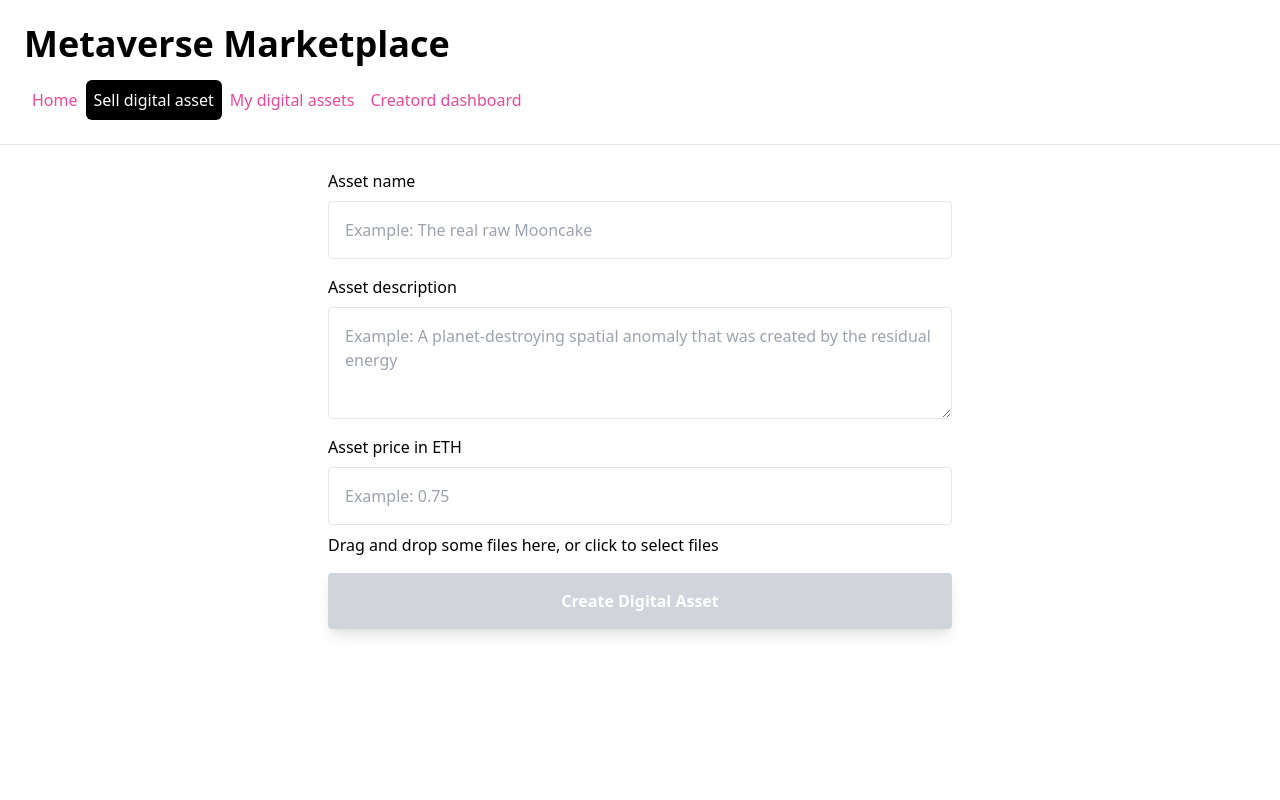
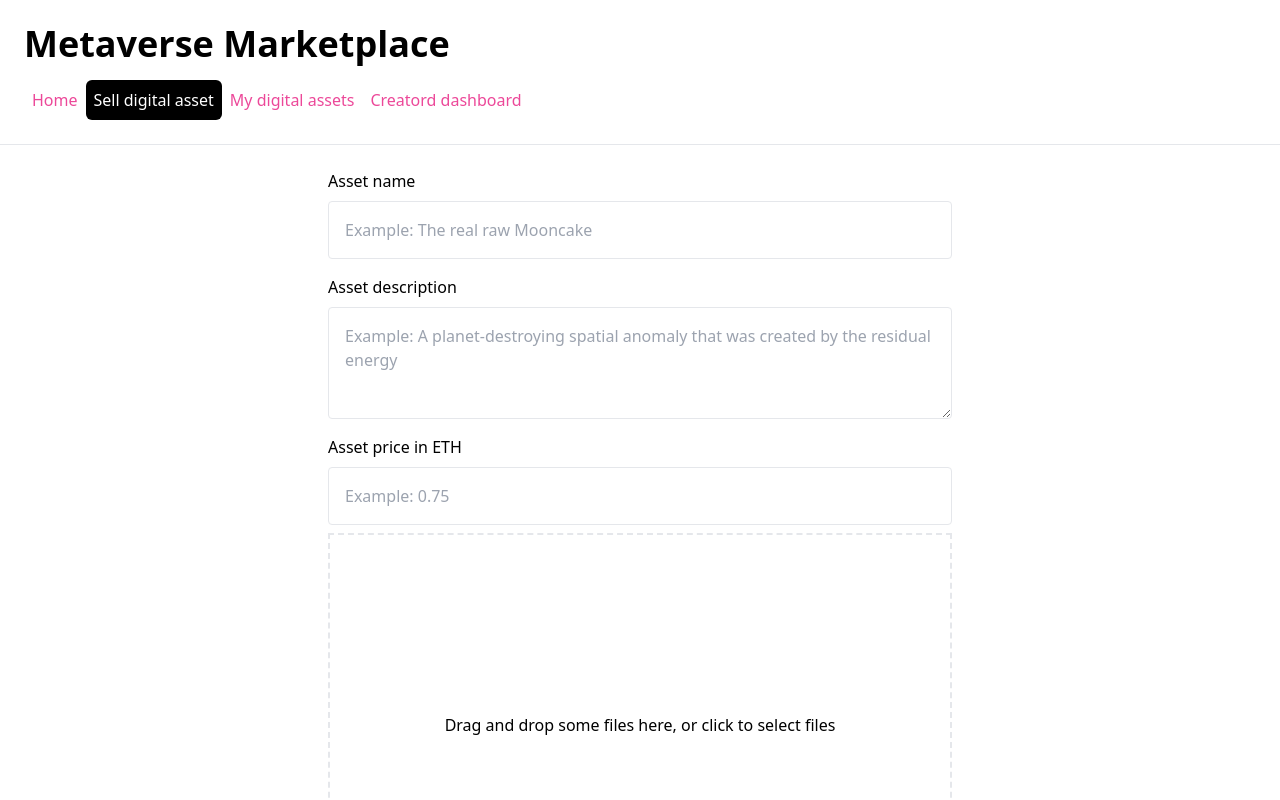
Before and after one commit to jason-full-stack/nft-marketplace, a Next.js app: page /create-item in a window 1280 px wide. Shown: the top 800 px of the page. Built offline with nearby package versions, Linux system fonts and the light colour scheme; what ipfs-http-client would draw is missing.

Commit message:
created image upload preview

```diff
--- a/components/shared/ImageUpload/ImageUpload.js
+++ b/components/shared/ImageUpload/ImageUpload.js
@@ -3,11 +3,14 @@ import { useDropzone } from "react-dropzone";
 
 import PropTypes from "prop-types";
 
+import ImageUploadPreview from "./ImageUploadPreview";
+
 const propTypes = {
-  onSetUploadedImage: PropTypes.func.isRequired,
+  onSetUploadedImages: PropTypes.func.isRequired,
+  ipfsUrl: PropTypes.string.isRequired,
 };
 
-const ImageUpload = ({ onSetUploadedImage }) => {
+const ImageUpload = ({ onSetUploadedImages, ipfsUrl }) => {
   /**
    * Handle on drop file for react-dropzone
    * Creates new file instance without path
@@ -19,25 +22,33 @@ const ImageUpload = ({ onSetUploadedImage }) => {
         const parsedFiles = acceptedFiles.map(
           (file) => new File([file], file.name)
         );
-        onSetUploadedImage(parsedFiles);
+        onSetUploadedImages(parsedFiles);
       }
     },
-    [onSetUploadedImage]
+    [onSetUploadedImages]
   );
 
   const { getRootProps, getInputProps, isDragActive } = useDropzone({
     onDrop,
     multiple: false,
+    accept: "image/jpeg, image/png",
   });
 
+  const getDropMessage = isDragActive ? (
+    <p>Drop the files here ...</p>
+  ) : (
+    <p>Drag and drop some files here, or click to select files</p>
+  );
+
   return (
-    <div {...getRootProps()}>
+    <div
+      {...getRootProps()}
+      className={`border-dashed border-2 h-96 flex justify-center items-center overflow-hidden ${
+        !ipfsUrl ? "cursor-pointer" : ""
+      }`}
+    >
       <input {...getInputProps()} />
-      {isDragActive ? (
-        <p>Drop the files here ...</p>
-      ) : (
-        <p>Drag and drop some files here, or click to select files</p>
-      )}
+      {ipfsUrl ? <ImageUploadPreview ipfsUrl={ipfsUrl} /> : getDropMessage}
     </div>
   );
 };
--- /dev/null
+++ b/components/shared/ImageUpload/ImageUploadPreview.js
@@ -0,0 +1,15 @@
+import PropTypes from "prop-types";
+import Image from "next/image";
+
+const propTypes = {
+  ipfsUrl: PropTypes.string.isRequired,
+};
+
+const ImageUploadPreview = ({ ipfsUrl }) => (
+  <div className="h-full w-96 relative">
+    <Image src={ipfsUrl} alt="NFT image" layout="fill" objectFit="cover" />
+  </div>
+);
+
+ImageUploadPreview.propTypes = propTypes;
+export default ImageUploadPreview;
--- a/pages/create-item.js
+++ b/pages/create-item.js
@@ -18,7 +18,7 @@ import Market from "../artifacts/contracts/NFTMarket.sol/NFTMarket.json";
 const client = create("https://ipfs.infura.io:5001/api/v0");
 
 export default function CreateItem() {
-  const [uploadedImage, setUploadedImage] = useState([]);
+  const [uploadedImages, setUploadedImages] = useState([]);
   const [ipfsUrl, setIpfsUrl] = useState("");
 
   const router = useRouter();
@@ -37,10 +37,10 @@ export default function CreateItem() {
   };
 
   useEffect(() => {
-    if (uploadedImage.length) {
-      handleImageUpload(uploadedImage[0]);
+    if (uploadedImages.length) {
+      handleImageUpload(uploadedImages[0]);
     }
-  }, [uploadedImage]);
+  }, [uploadedImages]);
 
   // TODO: Separete concerns, Creating an Item and listing an item should be two different functions
   const createSale = async (url, salePrice) => {
@@ -141,17 +141,10 @@ export default function CreateItem() {
               placeholder="Example: 0.75"
               errorMessage="Asset price is a required field"
             />
-            <ImageUpload onSetUploadedImage={setUploadedImage} />
-            {ipfsUrl && (
-              // TODO: User next img tag
-              //   eslint-disable-next-line @next/next/no-img-element
-              <img
-                className="rounded mt-4"
-                width="350"
-                src={ipfsUrl}
-                alt="uploaded nft"
-              />
-            )}
+            <ImageUpload
+              onSetUploadedImages={setUploadedImages}
+              ipfsUrl={ipfsUrl}
+            />
             <button
               type="submit"
               className={`font-bold mt-4 text-white rounded p-4 shadow-lg ${
```
